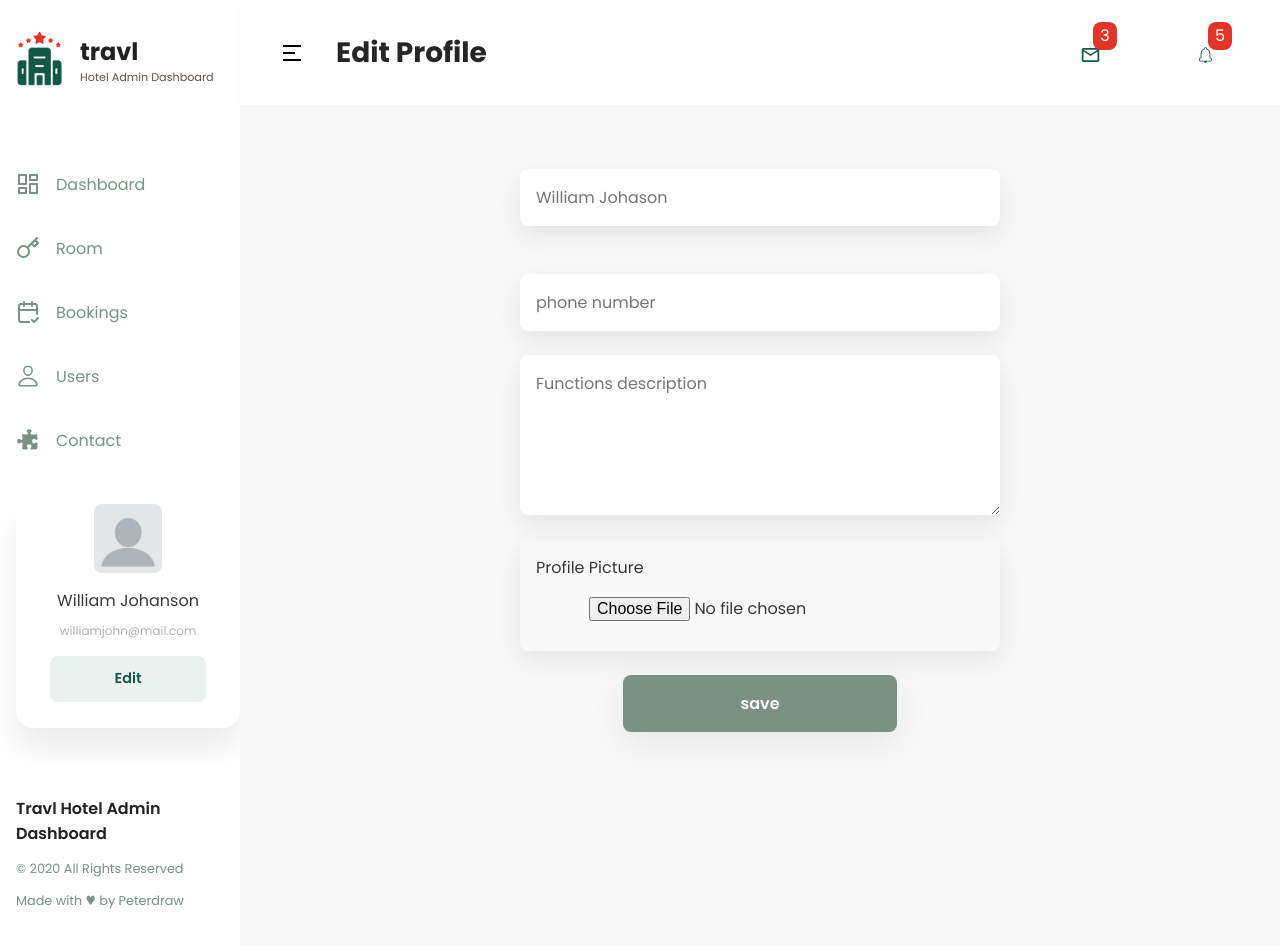
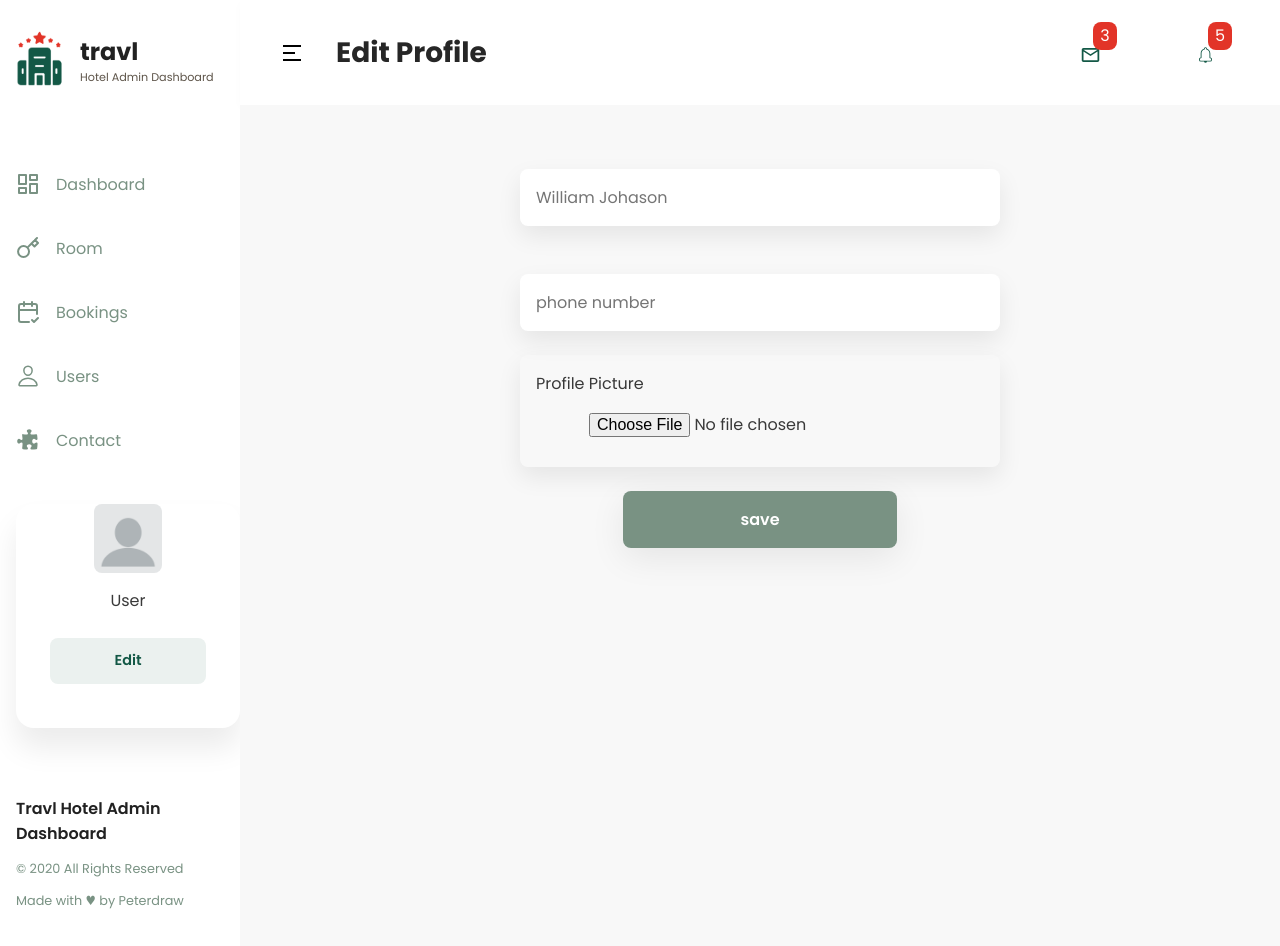
Before and after one commit to JavierSalazarG/dashboard-Hotel-Miranda, a React (Vite) app: page /profile/edit in a window 1280 px wide. Shown: the top 946 px of the page. Built offline with nearby package versions, Linux system fonts and the light colour scheme.

Commit message:
add login context

```diff
--- a/src/components/layaut/layaut.jsx
+++ b/src/components/layaut/layaut.jsx
@@ -4,6 +4,7 @@ import { useLocation, useNavigate } from "react-router-dom";
 import { useContext } from "react";
 import { FilterRoomsContext } from "../../contexts/rooms";
 import { FilterBookingContext } from "../../contexts/boocking";
+import { UserContext } from "../../contexts/user";
 //styled ------------------
 import {
   ContainerStyled,
@@ -46,6 +47,8 @@ import Logo from "../../../public/logo/logo.png";
 import ImgPefil from "../../../public/navbar/perfil.png";
 //============================
 const Layout = () => {
+  const { email, name } = useContext(UserContext);
+
   const { setAll: setAllRooms } = useContext(FilterRoomsContext);
   const { setAll: setAllBookingContext } = useContext(FilterBookingContext);
   const navigate = useNavigate();
@@ -111,8 +114,8 @@ const Layout = () => {
           </UlNavStyles>
           <ProfileStyled>
             <ImgProfileStyled src={ImgPefil} />
-            <NameProfileStyled>William Johanson</NameProfileStyled>
-            <EmailProfileStyled>williamjohn@mail.com</EmailProfileStyled>
+            <NameProfileStyled>{name}</NameProfileStyled>
+            <EmailProfileStyled>{email}</EmailProfileStyled>
             <ButtonlProfileStyled onClick={Handleprofile}>
               Edit
             </ButtonlProfileStyled>
--- /dev/null
+++ b/src/contexts/user.jsx
@@ -0,0 +1,28 @@
+import React, { createContext, useContext, useState } from "react";
+
+export const UserContext = createContext();
+
+export const UserProvider = ({ children }) => {
+  const [email, setEmail] = useState("");
+  const [password, setPassword] = useState("");
+  const [name, setName] = useState("User");
+
+  const Login = (userEmail, userPassword) => {
+    setEmail(userEmail);
+    setPassword(userPassword);
+    localStorage.setItem("isLoggedIn", "true");
+  };
+  const userValue = {
+    Login,
+    email,
+    setEmail,
+    name,
+    setName,
+    password,
+    setPassword,
+  };
+
+  return (
+    <UserContext.Provider value={userValue}>{children}</UserContext.Provider>
+  );
+};
--- a/src/main.jsx
+++ b/src/main.jsx
@@ -6,6 +6,8 @@ import { store } from "./app/store";
 import { Provider } from "react-redux";
 import { ArchivedProvider } from "./contexts/archived.jsx";
 import { FilterRoomsProvider } from "./contexts/rooms.jsx";
+import { UserProvider } from "./contexts/user.jsx";
+
 //Pages------
 import Layout from "./components/layaut/layaut";
 import { DashboardPage } from "./pages/Dashboard/DashboardPage";
@@ -25,6 +27,7 @@ import { FilterBookingProvider } from "./contexts/boocking.jsx";
 ReactDOM.createRoot(document.getElementById("root")).render(
   <React.StrictMode>
     <ArchivedProvider>
+      <UserProvider>
         <FilterRoomsProvider>
           <FilterBookingProvider>
             <Provider store={store}>
@@ -48,6 +51,7 @@ ReactDOM.createRoot(document.getElementById("root")).render(
             </Provider>
           </FilterBookingProvider>
         </FilterRoomsProvider>
+      </UserProvider>
     </ArchivedProvider>
   </React.StrictMode>
 );
--- a/src/pages/Login/LoginPage.jsx
+++ b/src/pages/Login/LoginPage.jsx
@@ -9,32 +9,34 @@ import {
   IconEmail,
   IconPassword,
 } from "./LoginStyled";
+import { useContext } from "react";
+import { UserContext } from "../../contexts/user";
 
 //imgs--------------
 import Logo from "../../../public/logo/logo.png";
 import { useState } from "react";
 //===========================
 export const LoginPage = () => {
-  const [email, setEmail] = useState("");
-  const [password, setpassword] = useState("");
+  const [emailLocal, setEmaiLocal] = useState("");
+  const [passwordLocal, setpasswordLocal] = useState("");
+  const { Login, setEmail, setPassword } = useContext(UserContext);
   const navigate = useNavigate();
-
   const handleEmailChange = (event) => {
-    setEmail(event.target.value);
+    setEmaiLocal(event.target.value);
   };
   const handlePasswordChange = (event) => {
-    setpassword(event.target.value);
+    setpasswordLocal(event.target.value);
   };
   const handleLogin = (event) => {
     event.preventDefault();
-    if (email !== "admin@admin.com" || password !== "admin") {
+    if (emailLocal !== "admin@admin.com" || passwordLocal !== "admin") {
       return alert(
         "error al entrar, correo: admin@admin.com y password: admin"
       );
     } else {
-      localStorage.setItem("isLoggedIn", "true");
-      navigate("/home");
+      Login(emailLocal, passwordLocal);
     }
+    navigate("/home");
   };
 
   return (
@@ -47,7 +49,7 @@ export const LoginPage = () => {
           <LabelStyles>
             <IconEmail />{" "}
             <InputStyles
-              value={email}
+              value={emailLocal}
               onChange={handleEmailChange}
               type="email"
             />
@@ -55,7 +57,7 @@ export const LoginPage = () => {
           <LabelStyles>
             <IconPassword />{" "}
             <InputStyles
-              value={password}
+              value={passwordLocal}
               onChange={handlePasswordChange}
               type="text"
             />
--- a/src/pages/user/EditUser.jsx
+++ b/src/pages/user/EditUser.jsx
@@ -2,7 +2,6 @@ import { MainStyled } from "../stytedPages";
 import {
   FormStyled,
   InputStyled,
-  TexterraStyled,
   LabelStyled,
   SubmitStyled,
 } from "./EditUserStiled";
@@ -11,18 +10,15 @@ const EditUser = () => {
   const navigate = useNavigate();
   const HandleSubmit = (e) => {
     e.preventDefault();
-    setTimeout(() => {
-      navigate("/home");
-    }, 300);
+
+    navigate("/home");
   };
   return (
     <MainStyled>
-      <FormStyled onClick={HandleSubmit}>
+      <FormStyled onSubmit={HandleSubmit}>
         <InputStyled type="text" placeholder="William Johason" />
         <inInputStyledput type="email" placeholder="williamjohn@mail.com" />
         <InputStyled type="number" placeholder="phone number" />
-
-        <TexterraStyled placeholder="Functions description"></TexterraStyled>
         <LabelStyled>
           Profile Picture
           <input type="file" id="profilePicture" accept="image/*" />
```
Lines whose indentation alone changed are shown as unchanged.
